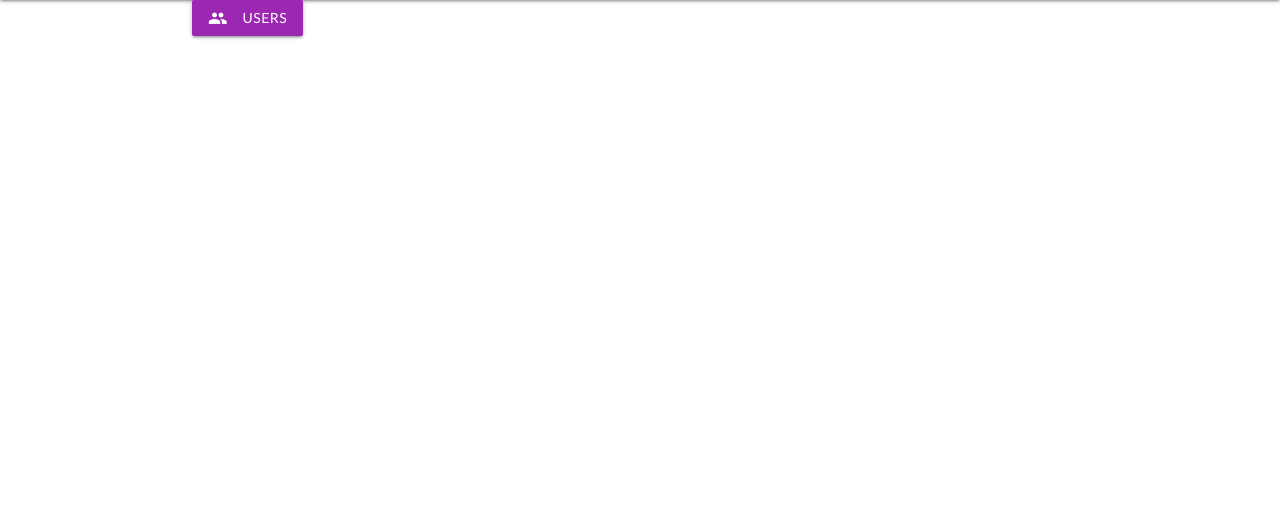
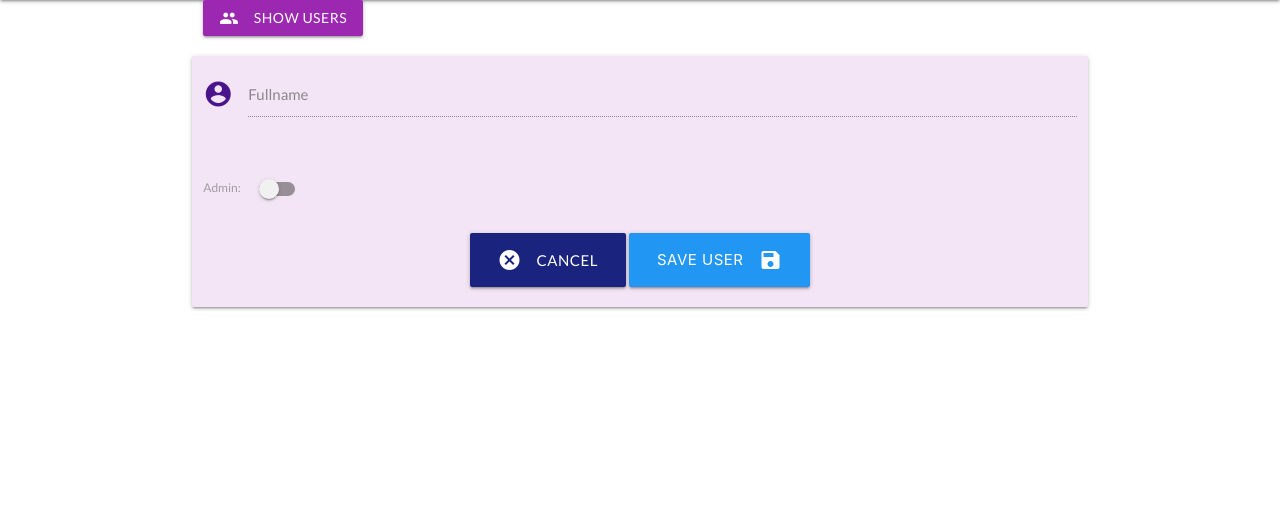
Before and after one commit to martinbannister/CI_MS3_We-ll_Look_Into_It, a Flask app: template templates/users.html in a window 1280 px wide. Shown: the part 64-573 px from the top of the page. Run offline with Flask 2, Linux system fonts and the light colour scheme; the template is opened without the code that fills it, so the values that code supplies are empty; parts of the project's set-up code (start-up, migrations or seed data) failed here and were passed over; some libraries are stand-ins or nearby versions.

Commit message:
FEAT(users.html): add form to set admin or master

```diff
--- a/templates/users.html
+++ b/templates/users.html
@@ -1,19 +1,23 @@
 {% extends "base.html" %}
 {% block content %}
 
-<ul id="users_menu" class="sidenav">
+<ul id="users_menu" class="sidenav purple-text text-darken-4">
     <li class="no-padding">
-        <ul class="collapsible collapsible-accordion">
-            <li><h4 class="center-align">Users</h4></li>
+        <ul class="collapsible collapsible-accordion purple-text text-darken-4">
+            <li>
+                <h4 class="center-align">
+                    <i class="material-icons">people</i> Users
+                </h4>
+            </li>
             <li><div class="divider"></div></li>
             {% for county in counties %}
                 <li>
-                    <a class="collapsible-header">{{ county.county_name }}<i class="material-icons">arrow_drop_down</i></a>
+                    <a class="collapsible-header purple-text text-darken-4">{{ county.county_name }}<i class="material-icons">arrow_drop_down</i></a>
                     <div class="collapsible-body">
                         <ul>
                             {% for user in users %}
                                 {% if user.primary_county == county.county_name %}
-                                    <li><a href="#!">{{ user.fullname }}</a></li>
+                                    <li><a href="{{ url_for('users', user_id=user._id) }}" class="purple-text text-darken-4">{{ user.fullname }}</a></li>
                                 {% endif %}
                             {% endfor %}
                         </ul>
@@ -23,6 +27,64 @@
         </ul>
     </li>
   </ul>
-  <a href="#" data-target="users_menu" class="sidenav-trigger btn purple"><i class="material-icons left">people</i> Users</a>
+  <div class="row">
+      <div class="col s12">
+          <a href="#" data-target="users_menu" class="sidenav-trigger btn purple"><i class="material-icons left">people</i> Show Users</a>
+      </div>
+  </div>
+  <div class="row card purple lighten-5">
+    <form class="col s12" method="POST" action="{{ url_for('edit_user') }}">
+        <div class="row">
+            <div class="input-field col s12">
+                <i class="material-icons prefix purple-text text-darken-4">account_circle</i>
+                <input id="fullname" name="fullname" value="{{ cur_user.fullname }}" type="text" class="validate" disabled>
+                <label for="fullname">Fullname</label>
+            </div>
+        </div>
+        <div class="row">
+            <div class="input-field col s12">
+                <div class="switch">
+                    <label for="is_admin">
+                        Admin:
+                        {% if cur_user.admin %}
+                            <input type="checkbox" id="is_admin" name="is_admin" checked>
+                        {% else %}
+                            <input type="checkbox" id="is_admin" name="is_admin">
+                        {% endif %}
+                        <span class="lever"></span>
+                    </label>
+                </div>
+            </div>
+        </div>
+        {% if master_admin %}
+            <div class="row">
+                <div class="input-field col s12">
+                    <div class="switch">
+                    <label for="is_master_admin">
+                    Master Admin:
+                    {% if master_admin %}
+                        <input type="checkbox" id="is_master_admin" name="is_master_admin" checked>
+                    {% else %}
+                        <input type="checkbox" id="is_master_admin" name="is_master_admin">
+                    {% endif %}
+                    <span class="lever"></span>
+                    </label>
+                </div>
+                </div>
+            </div>
+        {% endif %}
+        <div class="row">
+            <div class="col s12 center-align">
+                <a href="{{ url_for('users') }}" class="btn-large indigo darken-4">
+                    Cancel <i class="material-icons left">cancel</i>
+                </a>
+                <button class="btn-large blue waves-effect waves-light" type="submit">
+                    Save User<i class="material-icons right">save</i>
+                </button>
+            </div>
+        </div>
+    </form>
+  </div>
+
 
 {% endblock %}
```
